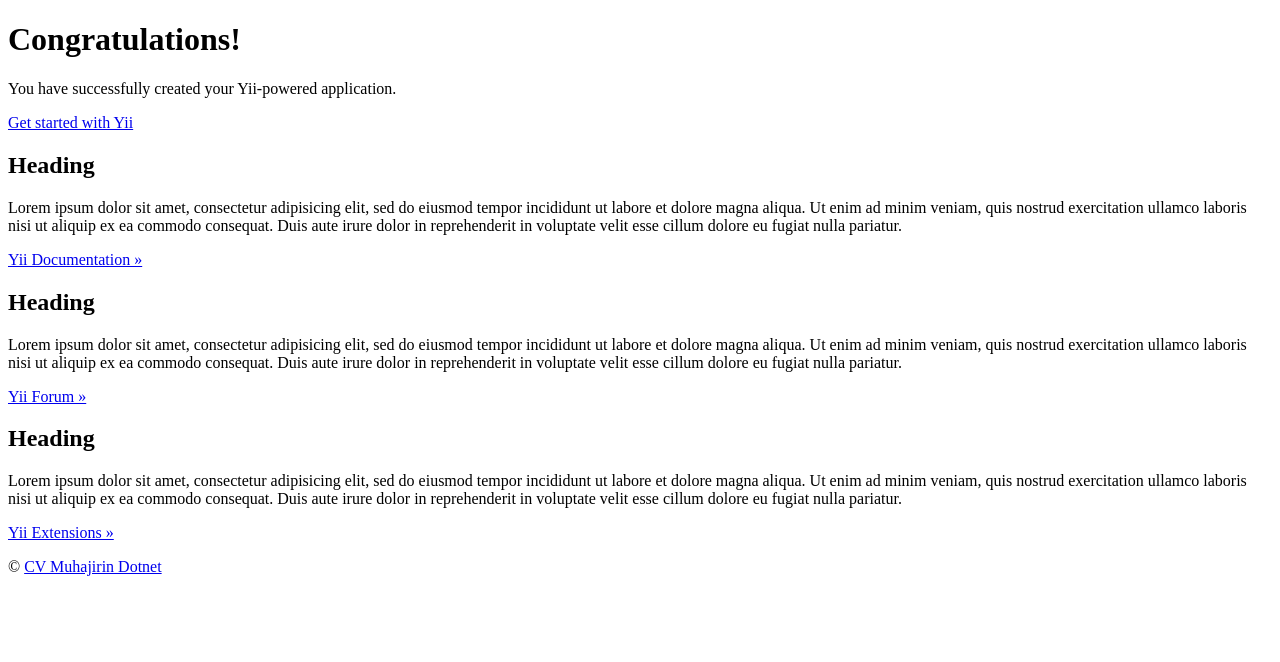
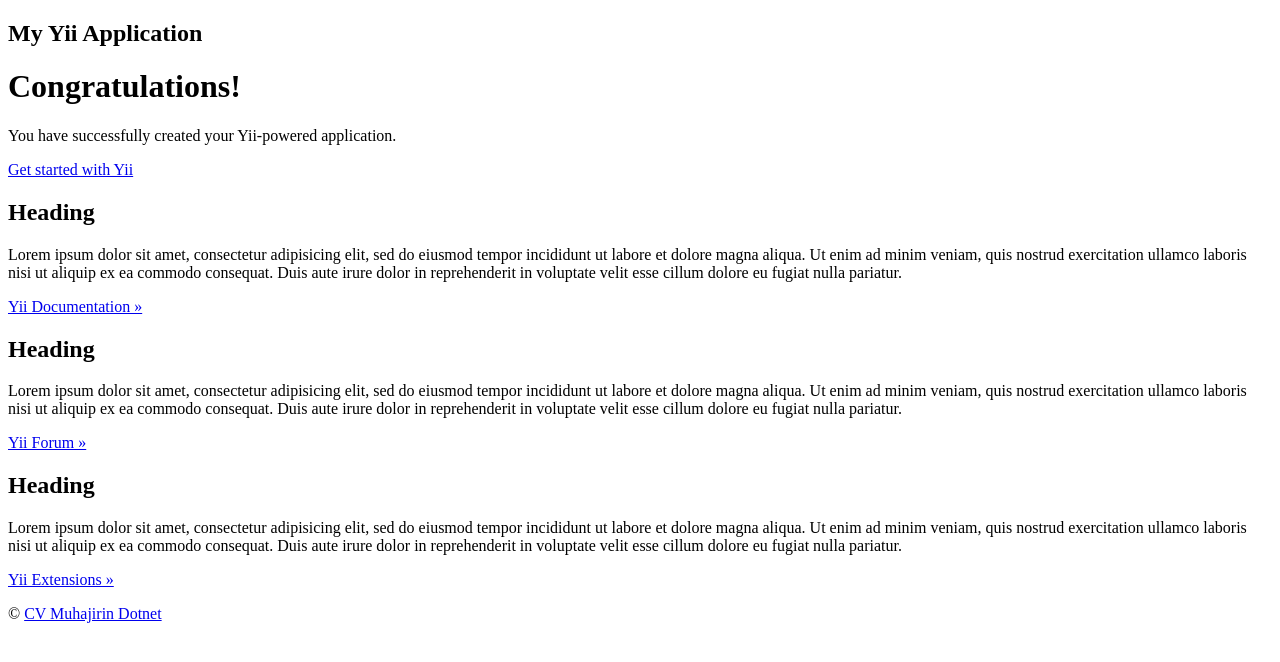
Before and after one commit to prabowomurti/tazkiyah-pos, a Yii app: template backend/views/site/index.php in a window 1280 px wide. Shown: the top 662 px of the page. Run offline with PHP 8.4 and a stand-in for Yii, Linux system fonts and the light colour scheme; the template is opened without the code that fills it, so the values that code supplies are empty; some libraries are stand-ins or nearby versions.

Commit message:
Use x_panel class on layout

```diff
--- a/backend/views/layouts/main.php
+++ b/backend/views/layouts/main.php
@@ -27,7 +27,7 @@ $bundle = common\components\assets\Asset::register($this);
     <script src="https://oss.maxcdn.com/respond/1.4.2/respond.min.js"></script>
     <![endif]-->
 </head>
-<body class="nav-md footer_fixed sidebar_fixed" >
+<body class="nav-md">
 <?php $this->beginBody(); ?>
 <div class="container body">
 
@@ -287,7 +287,13 @@ $bundle = common\components\assets\Asset::register($this);
             <?php endif; ?>
             <div class="clearfix"></div>
 
-            <?= $content ?>
+            <div class="x_panel">
+                <div class="x_title"><h2><?= Html::encode($this->title)?></h2><div class="clearfix"></div></div>
+                <div class="x_content">
+                    <?= $content ?>
+                </div>
+            </div>
+
         </div>
         <!-- /page content -->
         <!-- footer content -->
```
